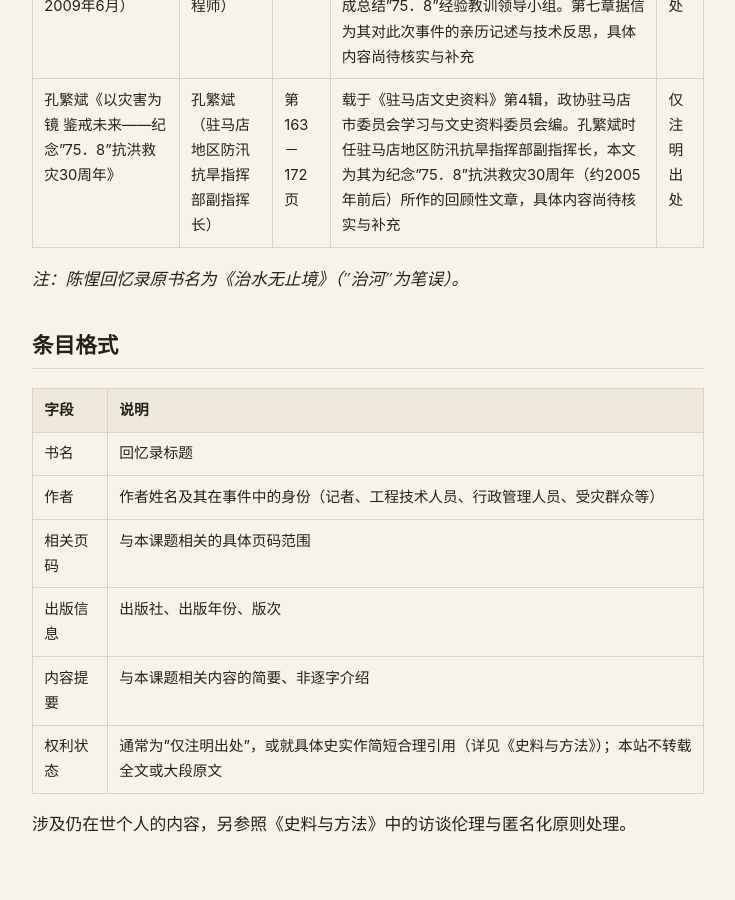
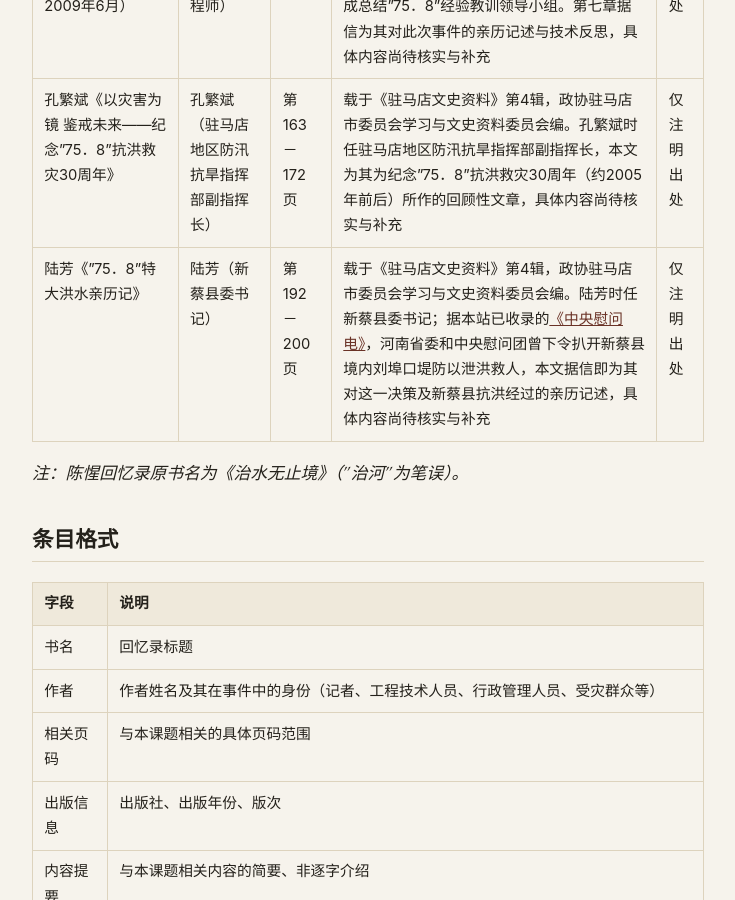
Before and after one commit to Banqiao758/Banqiao758.github.io, a Jekyll site: the page built from memoirs/published.md, in a window 1280 px wide and 900 px high, scrolled down 822 px. Shown: the whole window, without its empty margins (272-1007 px from the left). Built offline with Jekyll 4.4.1, drawn with Linux system fonts in a browser that asks for light colours.

Commit message:
Add Lu Fang memoir citation to Published Memoirs
Adds 陆芳《"75.8"特大洪水亲历记》, pp. 192-200, published in 《驻马店文史
资料》第4辑. Lu Fang served as Xincai County's party secretary; the
summary cross-references this site's already-published Central
condolence telegrams document, which records the deliberate breach of
the Liubukou levee in Xincai County. No text from the essay itself is
reproduced; specific content remains pending confirmation.

Co-Authored-By: Claude Sonnet 5 <noreply@anthropic.com>
Claude-Session: https://claude.ai/code/session_011K8hBuGivVWoMZaUZvczs4

```diff
--- a/memoirs/published.md
+++ b/memoirs/published.md
@@ -19,6 +19,7 @@ description: 记者、工程技术人员、行政管理人员及受灾群众所
 | 《抹不掉的记忆：共和国重大事件纪实》（新华出版社，2008年1月） | 张广友（新华社记者） | 第91－123页 | 张广友为新华社记者，据本站已收录的<a href="{{ '/archive/1975-central-condolence-telegrams/' | relative_url }}">《中央慰问电》</a>人员名单记载，其随中央慰问团于1975年8月赴驻马店采访水灾。第91－123页据信涉及其对此事件的亲历记述，具体内容尚待核实与补充 | 仅注明出处 |
 | 《治水无止境》，第七章"'75．8'特大水灾"（中国水利水电出版社，2009年6月） | 陈惺（河南省水利厅副厅长、总工程师） | 第88－108页 | 陈惺为河南省水利厅副厅长、总工程师，据本站已收录的<a href="{{ '/archive/1975-central-condolence-telegrams/' | relative_url }}">《中央慰问电》</a>及<a href="{{ '/archive/1980-banqiao-shimantan-lessons-report/' | relative_url }}">《关于河南省"75．8"板桥、石漫滩水库失事经验教训的报告》</a>记载，其参与了灾情现场工作，并牵头组成总结"75．8"经验教训领导小组。第七章据信为其对此次事件的亲历记述与技术反思，具体内容尚待核实与补充 | 仅注明出处 |
 | 孔繁斌《以灾害为镜 鉴戒未来——纪念"75．8"抗洪救灾30周年》 | 孔繁斌（驻马店地区防汛抗旱指挥部副指挥长） | 第163－172页 | 载于《驻马店文史资料》第4辑，政协驻马店市委员会学习与文史资料委员会编。孔繁斌时任驻马店地区防汛抗旱指挥部副指挥长，本文为其为纪念"75．8"抗洪救灾30周年（约2005年前后）所作的回顾性文章，具体内容尚待核实与补充 | 仅注明出处 |
+| 陆芳《"75．8"特大洪水亲历记》 | 陆芳（新蔡县委书记） | 第192－200页 | 载于《驻马店文史资料》第4辑，政协驻马店市委员会学习与文史资料委员会编。陆芳时任新蔡县委书记；据本站已收录的<a href="{{ '/archive/1975-central-condolence-telegrams/' | relative_url }}">《中央慰问电》</a>，河南省委和中央慰问团曾下令扒开新蔡县境内刘埠口堤防以泄洪救人，本文据信即为其对这一决策及新蔡县抗洪经过的亲历记述，具体内容尚待核实与补充 | 仅注明出处 |
 
 *注：陈惺回忆录原书名为《治水无止境》（"治河"为笔误）。*
 
```
Also changed, not shown: en/memoirs/published.md (+1 -0 lines).
